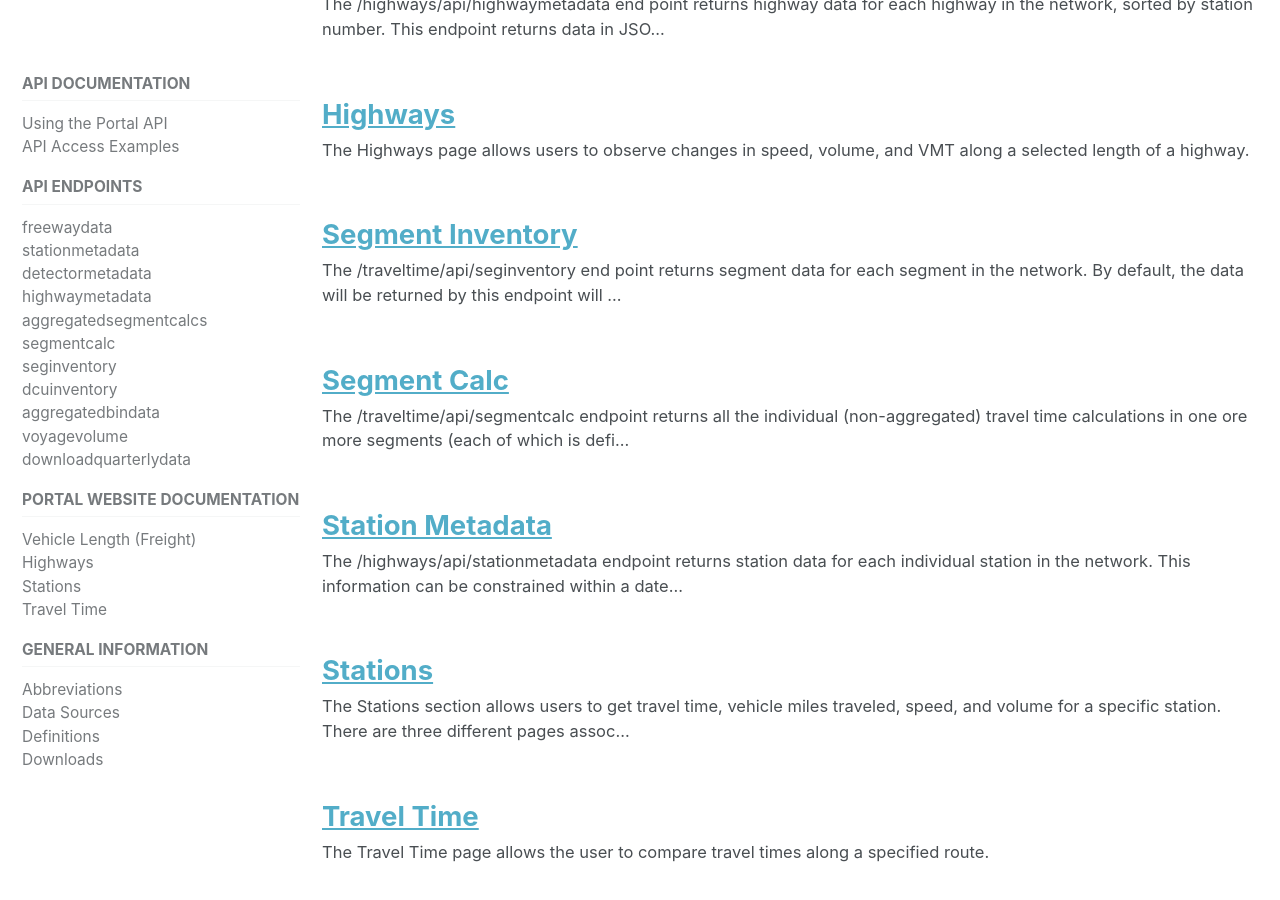
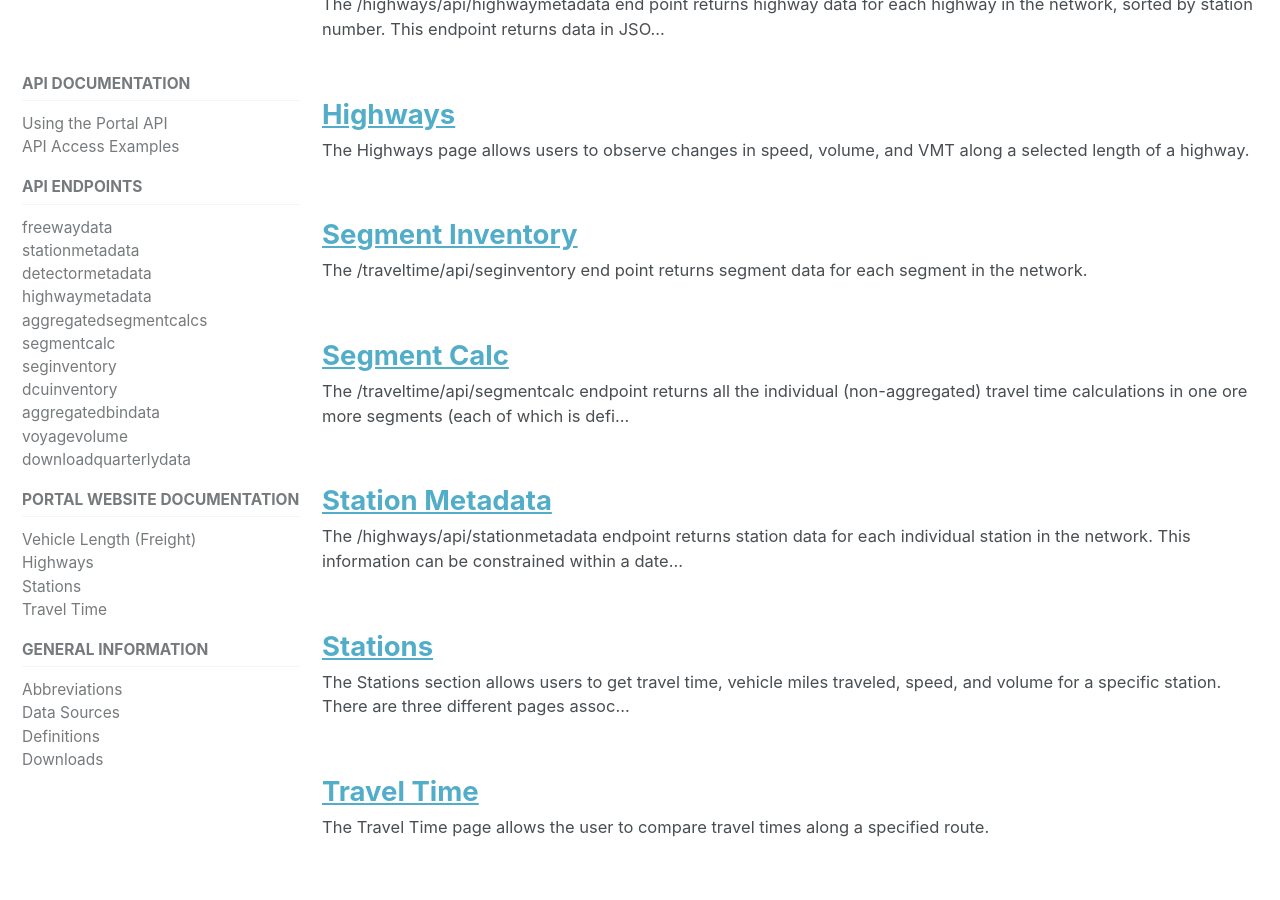
Before and after one commit to adus/portal-documentation, a Jekyll site: the page built from _pages/documentation.md, in a window 1280 px wide and 900 px high, scrolled down 2250 px. Built offline with Jekyll 4.4.1, drawn with Linux system fonts in a browser that asks for light colours; nearby versions of some CDN libraries.

Commit message:
Update seginventory.md
Formatting and Standardization

```diff
--- a/_documents/seginventory.md
+++ b/_documents/seginventory.md
@@ -1,8 +1,9 @@
 ---
 title: "Segment Inventory"
 ---
-The _/traveltime/api/seginventory_ end point returns segment data for each segment in the network. By default, the data will be returned by this
-endpoint will be in JSON format.
+The _/traveltime/api/seginventory_ end point returns segment data for each segment in the network.
+
+This endpoint returns data in JSON format by default.
 
 ## Parameters
 Detector Metadata takes the following Parameters
```
